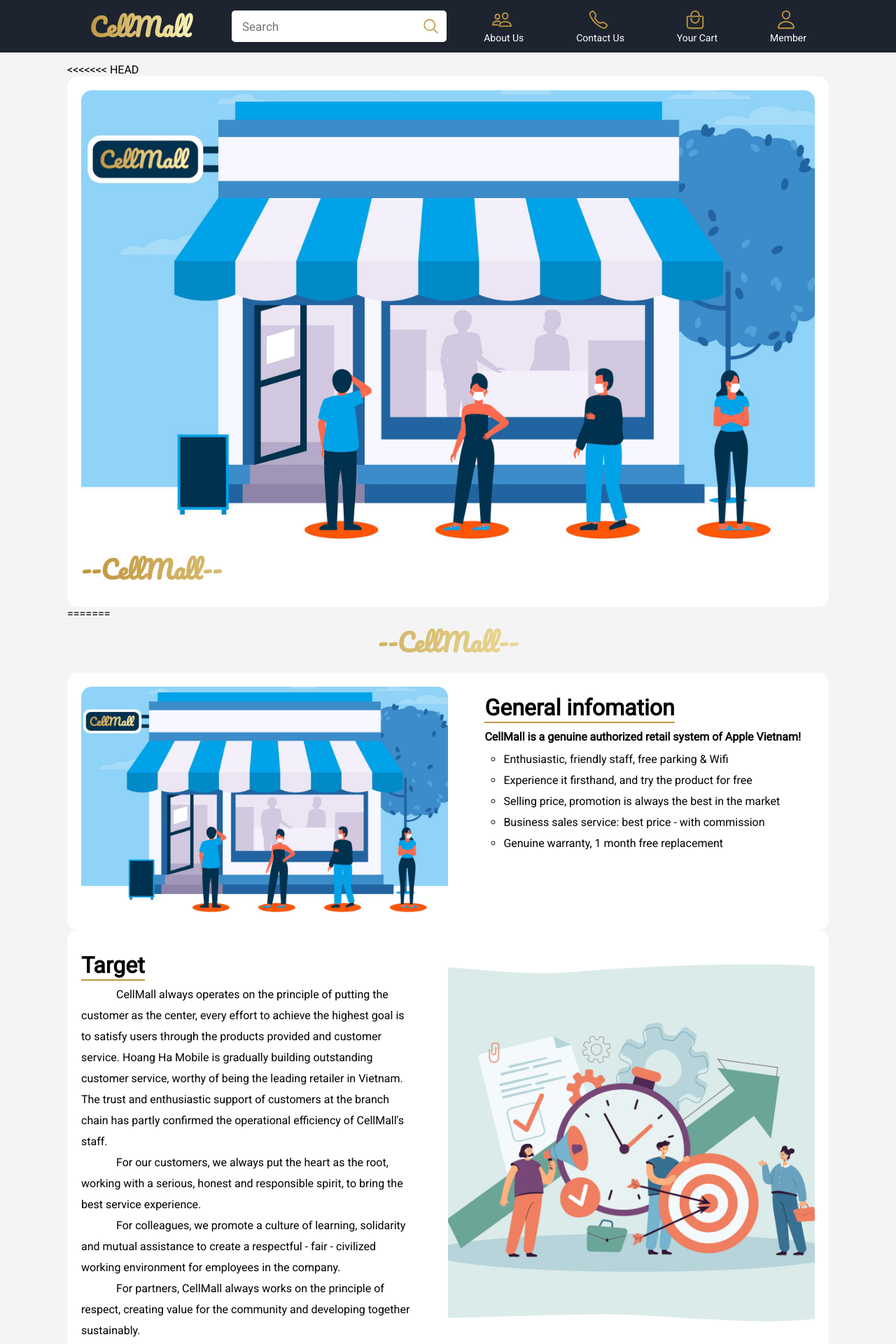
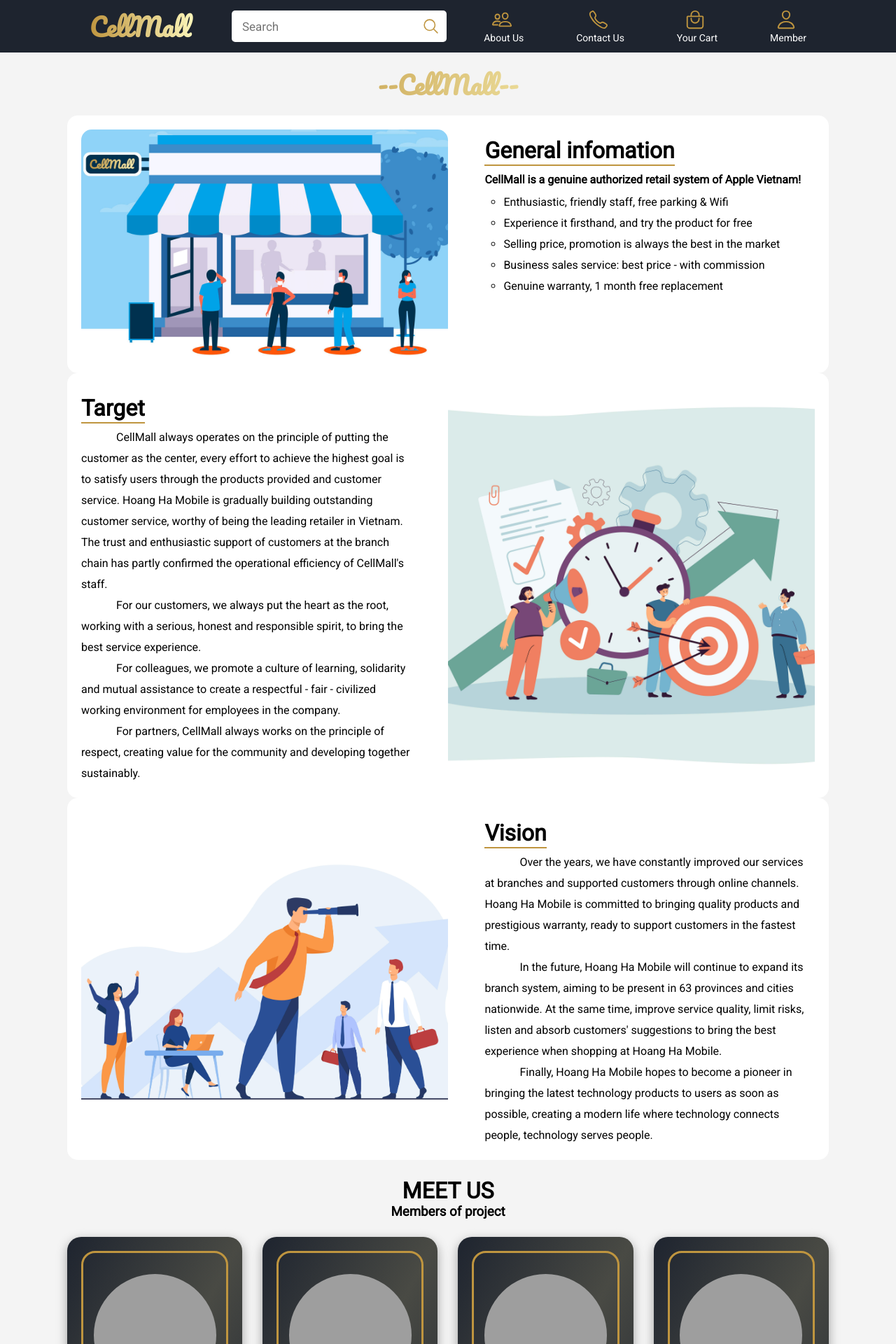
Before and after one commit to AnhDuc0125/CellMall, a PHP site: page /aboutPage.php in a window 1280 px wide. Shown: the top 1920 px of the page at 70% size. Run offline with PHP 8.4, Linux system fonts and the light colour scheme; grey boxes are pictures that could not be loaded.

Commit message:
solved conflict

```diff
--- a/pages/aboutPage.php
+++ b/pages/aboutPage.php
@@ -21,23 +21,6 @@
     ?>
 
     <div id="main">
-<<<<<<< HEAD
-        <!-- <center style="user-select: none">
-            <h1>ABOUT US</h1>
-            <span class="logo" style="display: inline-block; width: 500px; height: 50px">--CellMall--</span>
-        </center> -->
-        <div class="about__box">
-            <div class="about__img">
-                <img src="../assets/photos/store.png" alt="">
-            </div>
-            <div class="about__logo">
-                <span class="logo" style="display: inline-block; width: 500px; height: 50px">--CellMall--</span>
-            </div>
-            <div class="about__content">
-
-            </div>
-        </div>
-=======
         <center style="user-select: none; margin-bottom: 25px">
             <span class="logo" style="display: inline-block; width: 500px; height: 50px">--CellMall--</span>
         </center>
@@ -124,7 +107,6 @@
             <h1>MEET US</h1>
             <h3>Members of project</h3>
         </center>
->>>>>>> 7a6adc6156bfb2dd6009cba1bc731b5b2d3462e3
         <div class="profile__container">
             <div class="profile">
                 <div class="profile__inner">
```
